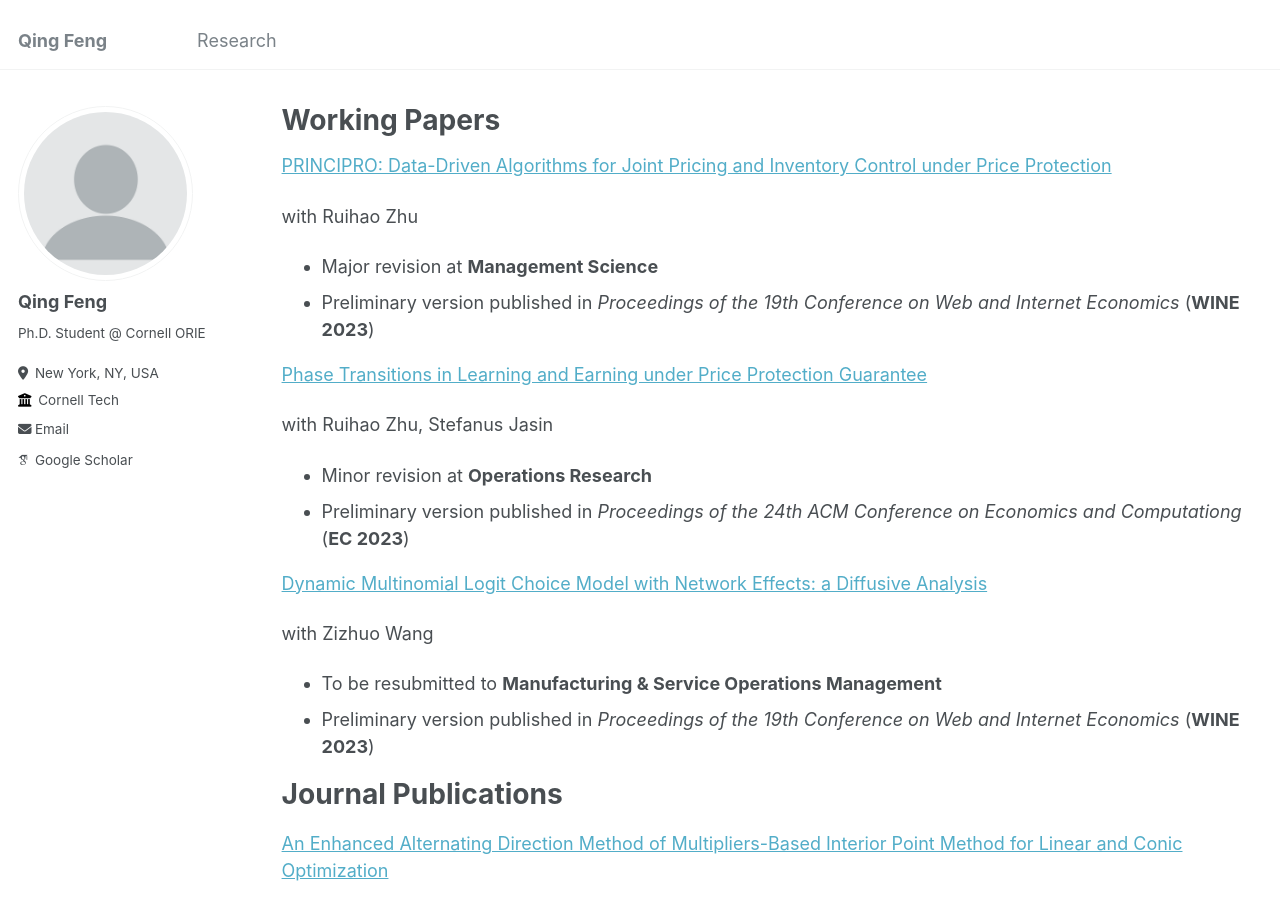
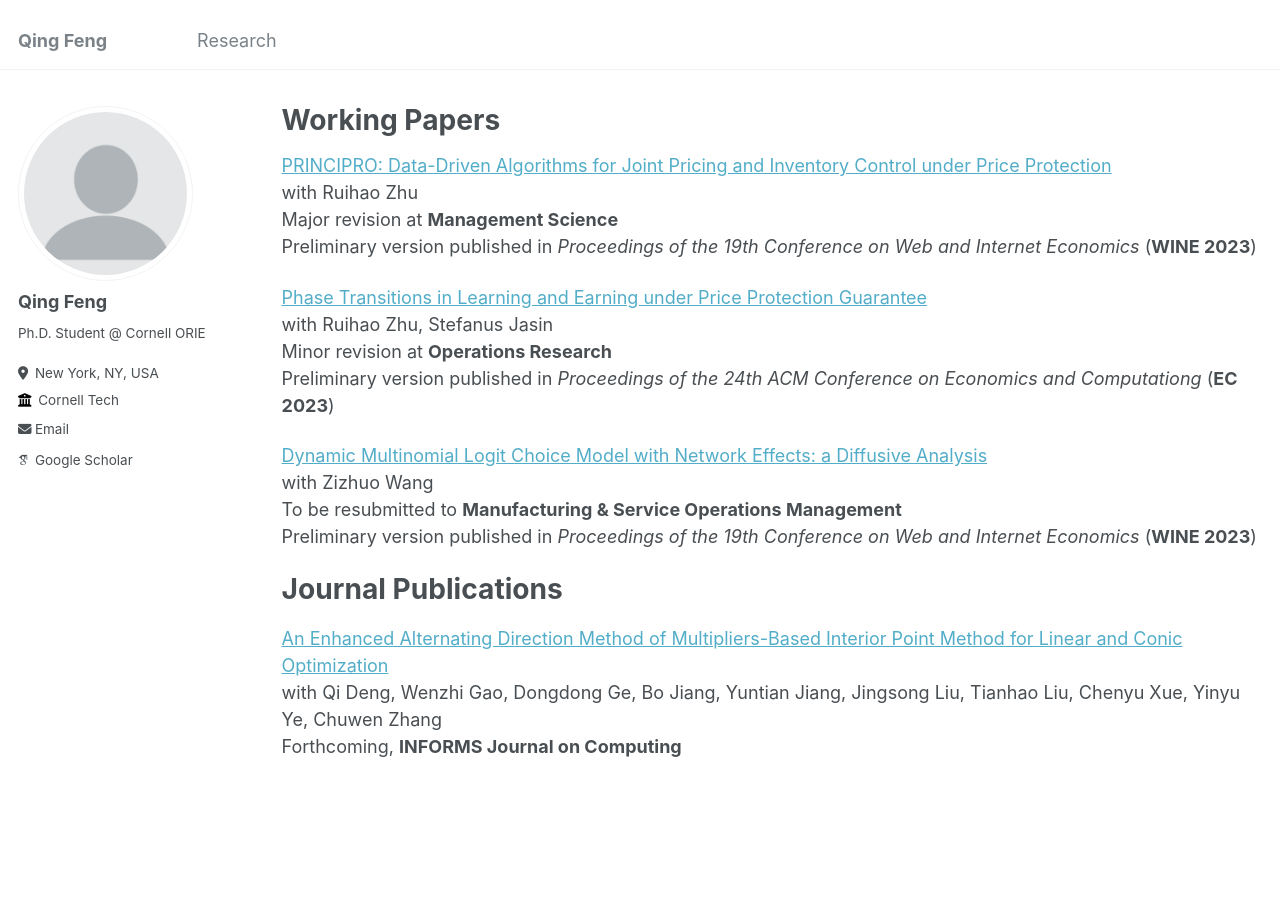
Before and after one commit to qfeng48/qfeng48.github.io, a Jekyll site: the page built from _pages/publications.md, in a window 1280 px wide and 900 px high. Built offline with Jekyll 4.4.1, drawn with Linux system fonts in a browser that asks for light colours; some web fonts are replaced.

```diff
--- a/_pages/publications.md
+++ b/_pages/publications.md
@@ -5,32 +5,24 @@ permalink: /publications/
 author_profile: true
 ---
 
-[PRINCIPRO: Data-Driven Algorithms for Joint Pricing and Inventory Control under Price Protection](https://papers.ssrn.com/sol3/papers.cfm?abstract_id=4511384)
+[PRINCIPRO: Data-Driven Algorithms for Joint Pricing and Inventory Control under Price Protection](https://papers.ssrn.com/sol3/papers.cfm?abstract_id=4511384)\
+with Ruihao Zhu\
+Major revision at **Management Science**\
+Preliminary version published in *Proceedings of the 19th Conference on Web and Internet Economics* (**WINE 2023**)
 
-with Ruihao Zhu
+[Phase Transitions in Learning and Earning under Price Protection Guarantee](https://papers.ssrn.com/sol3/papers.cfm?abstract_id=4265182)\
+with Ruihao Zhu, Stefanus Jasin\
+Minor revision at **Operations Research**\
+Preliminary version published in *Proceedings of the 24th ACM Conference on Economics and Computationg* (**EC 2023**)
 
-- Major revision at **Management Science**
-- Preliminary version published in *Proceedings of the 19th Conference on Web and Internet Economics* (**WINE 2023**)
-
-[Phase Transitions in Learning and Earning under Price Protection Guarantee](https://papers.ssrn.com/sol3/papers.cfm?abstract_id=4265182)
-
-with Ruihao Zhu, Stefanus Jasin
-
-- Minor revision at **Operations Research**
-- Preliminary version published in *Proceedings of the 24th ACM Conference on Economics and Computationg* (**EC 2023**)
-
-[Dynamic Multinomial Logit Choice Model with Network Effects: a Diffusive Analysis](https://papers.ssrn.com/sol3/papers.cfm?abstract_id=3939717)
-
-with Zizhuo Wang
-
-- To be resubmitted to **Manufacturing & Service Operations Management**
-- Preliminary version published in *Proceedings of the 19th Conference on Web and Internet Economics* (**WINE 2023**)
+[Dynamic Multinomial Logit Choice Model with Network Effects: a Diffusive Analysis](https://papers.ssrn.com/sol3/papers.cfm?abstract_id=3939717)\
+with Zizhuo Wang\
+To be resubmitted to **Manufacturing & Service Operations Management**\
+Preliminary version published in *Proceedings of the 19th Conference on Web and Internet Economics* (**WINE 2023**)
 
 Journal Publications
 ======
 
-[An Enhanced Alternating Direction Method of Multipliers-Based Interior Point Method for Linear and Conic Optimization](https://arxiv.org/abs/2209.01793)
-
-with Qi Deng, Wenzhi Gao, Dongdong Ge, Bo Jiang, Yuntian Jiang, Jingsong Liu, Tianhao Liu, Chenyu Xue, Yinyu Ye, Chuwen Zhang
-
+[An Enhanced Alternating Direction Method of Multipliers-Based Interior Point Method for Linear and Conic Optimization](https://arxiv.org/abs/2209.01793)\
+with Qi Deng, Wenzhi Gao, Dongdong Ge, Bo Jiang, Yuntian Jiang, Jingsong Liu, Tianhao Liu, Chenyu Xue, Yinyu Ye, Chuwen Zhang\
 Forthcoming, **INFORMS Journal on Computing**
```
